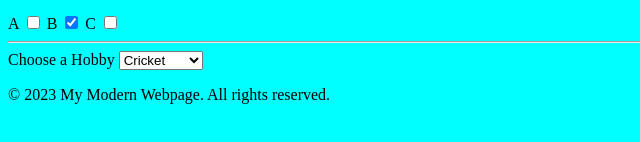
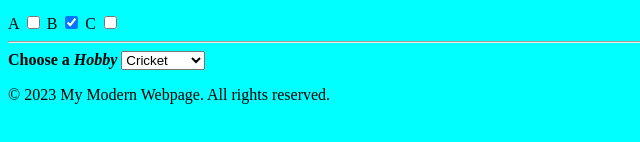
Before and after one commit to sraynitjsr/Only_HTML, a plain HTML site: page index.html in a window 1280 px wide. Shown: the part 366-508 px from the top of the page, 0-640 px from the left. Drawn offline with Linux system fonts and the light colour scheme.

Commit message:
Italic and Bold

```diff
--- a/index.html
+++ b/index.html
@@ -44,7 +44,7 @@
         <span class="checkmark"></span>
       </label>
       <hr>
-      <label for="cars">Choose a Hobby</label>
+      <label for="cars"><b>Choose a <i>Hobby</b></i></label>
       <select name="hobbies id="hobbies">
         <option value="Cricket">Cricket</option>
         <option value="Singing">Singing</option>
```
